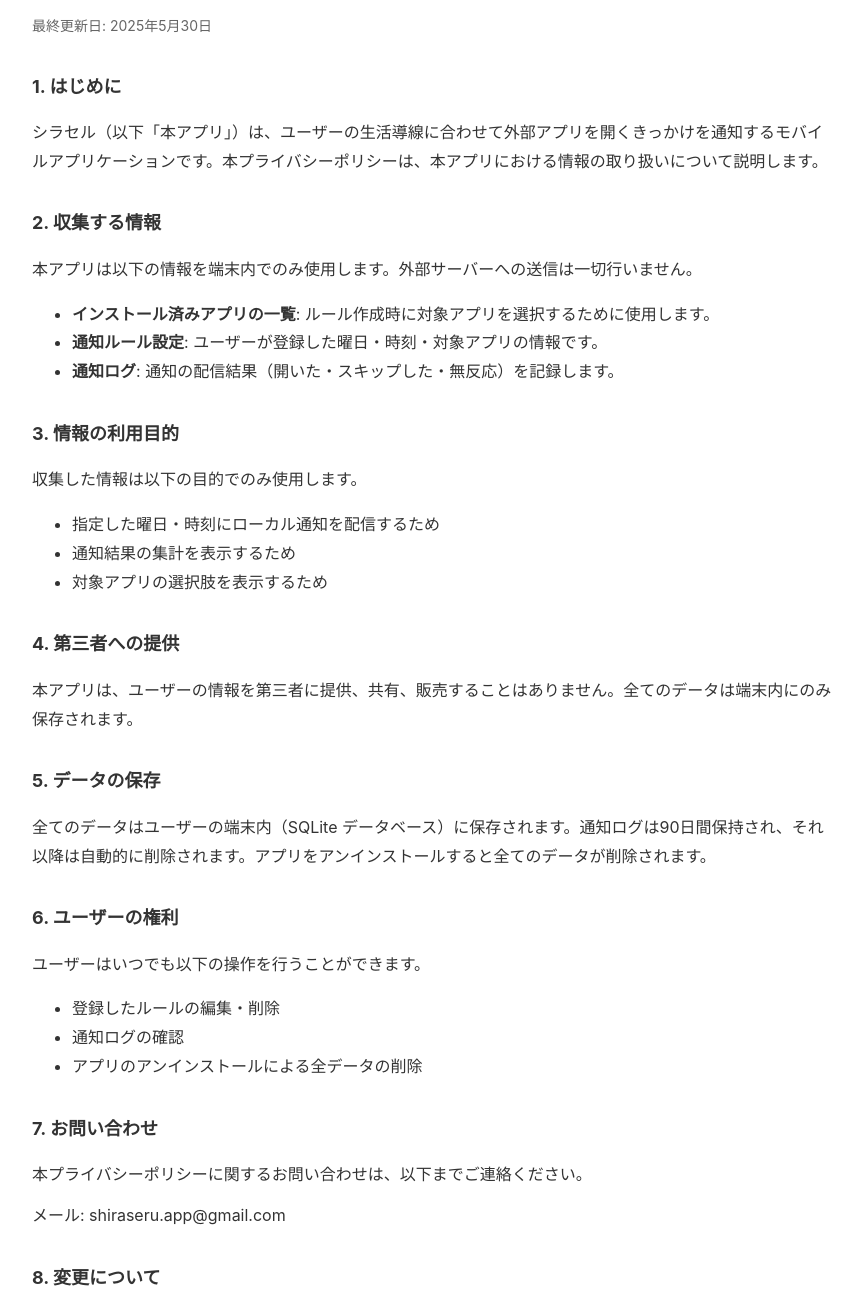
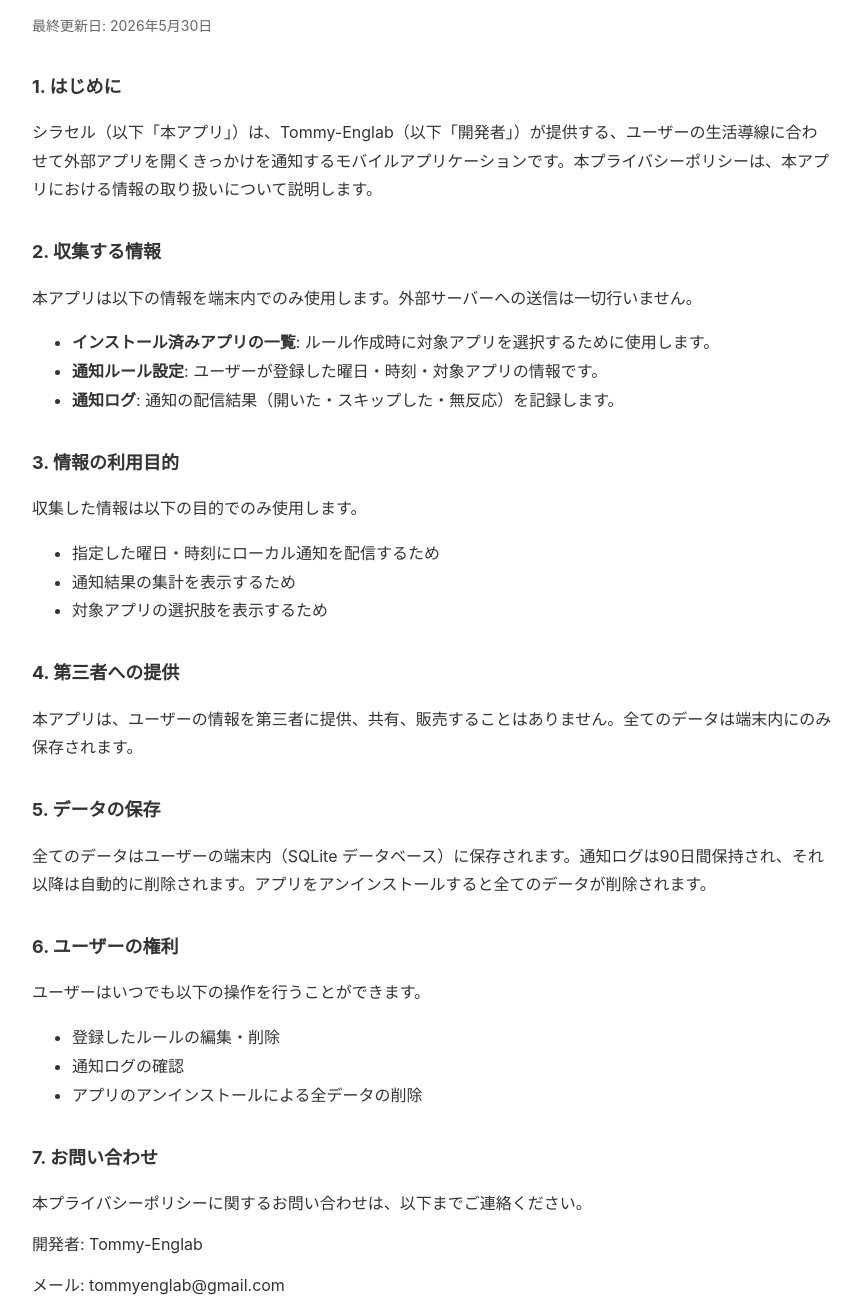
Before and after one commit to Tommy-Englab/shiraseru-privacy, a plain HTML site: page index.html in a window 1280 px wide. Shown: the part 92-1394 px from the top of the page, without its empty margins (208-1069 px from the left). Drawn offline with Linux system fonts and the light colour scheme.

Commit message:
プライバシーポリシー更新: 提供者名・メールアドレス確定

```diff
--- a/index.html
+++ b/index.html
@@ -14,10 +14,10 @@
 </head>
 <body>
     <h1>プライバシーポリシー</h1>
-    <p class="date">最終更新日: 2025年5月30日</p>
+    <p class="date">最終更新日: 2026年5月30日</p>
 
     <h2>1. はじめに</h2>
-    <p>シラセル（以下「本アプリ」）は、ユーザーの生活導線に合わせて外部アプリを開くきっかけを通知するモバイルアプリケーションです。本プライバシーポリシーは、本アプリにおける情報の取り扱いについて説明します。</p>
+    <p>シラセル（以下「本アプリ」）は、Tommy-Englab（以下「開発者」）が提供する、ユーザーの生活導線に合わせて外部アプリを開くきっかけを通知するモバイルアプリケーションです。本プライバシーポリシーは、本アプリにおける情報の取り扱いについて説明します。</p>
 
     <h2>2. 収集する情報</h2>
     <p>本アプリは以下の情報を端末内でのみ使用します。外部サーバーへの送信は一切行いません。</p>
@@ -51,7 +51,8 @@
 
     <h2>7. お問い合わせ</h2>
     <p>本プライバシーポリシーに関するお問い合わせは、以下までご連絡ください。</p>
-    <p>メール: shiraseru.app@gmail.com</p>
+    <p>開発者: Tommy-Englab</p>
+    <p>メール: tommyenglab@gmail.com</p>
 
     <h2>8. 変更について</h2>
     <p>本プライバシーポリシーは、必要に応じて変更されることがあります。変更があった場合は、本ページにて更新します。</p>
```
